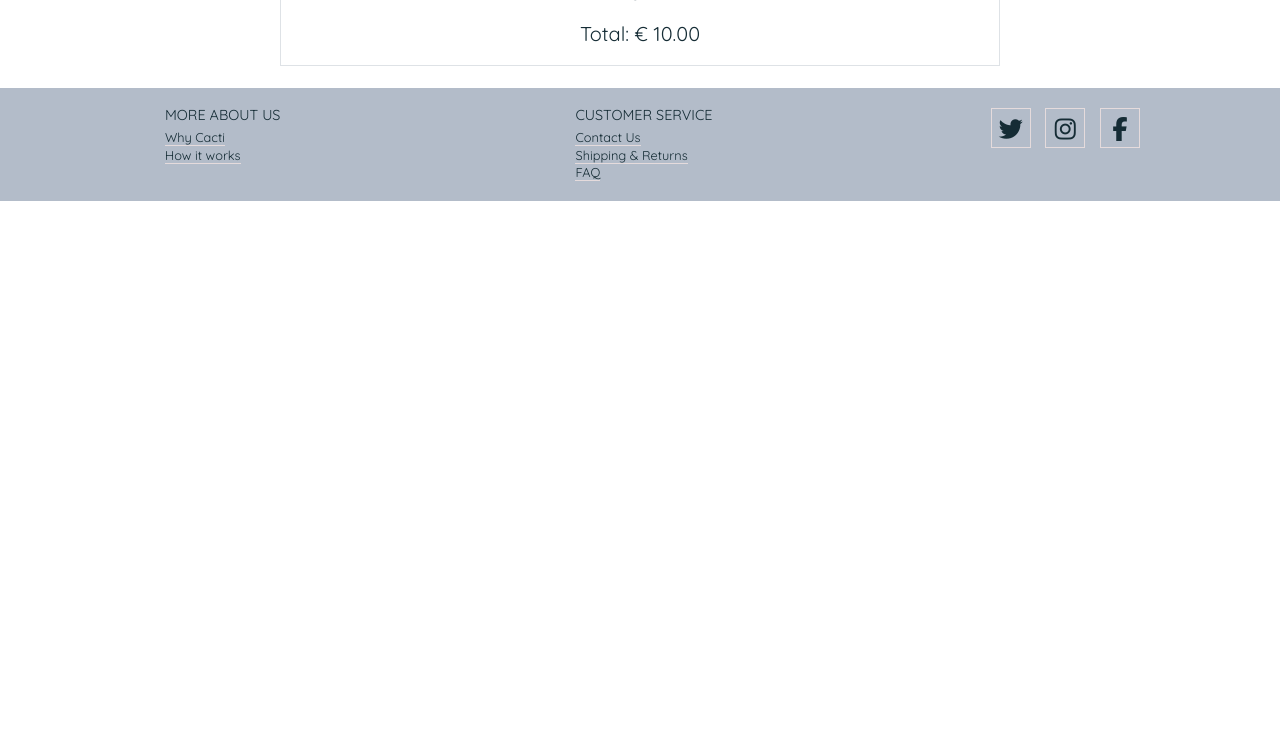
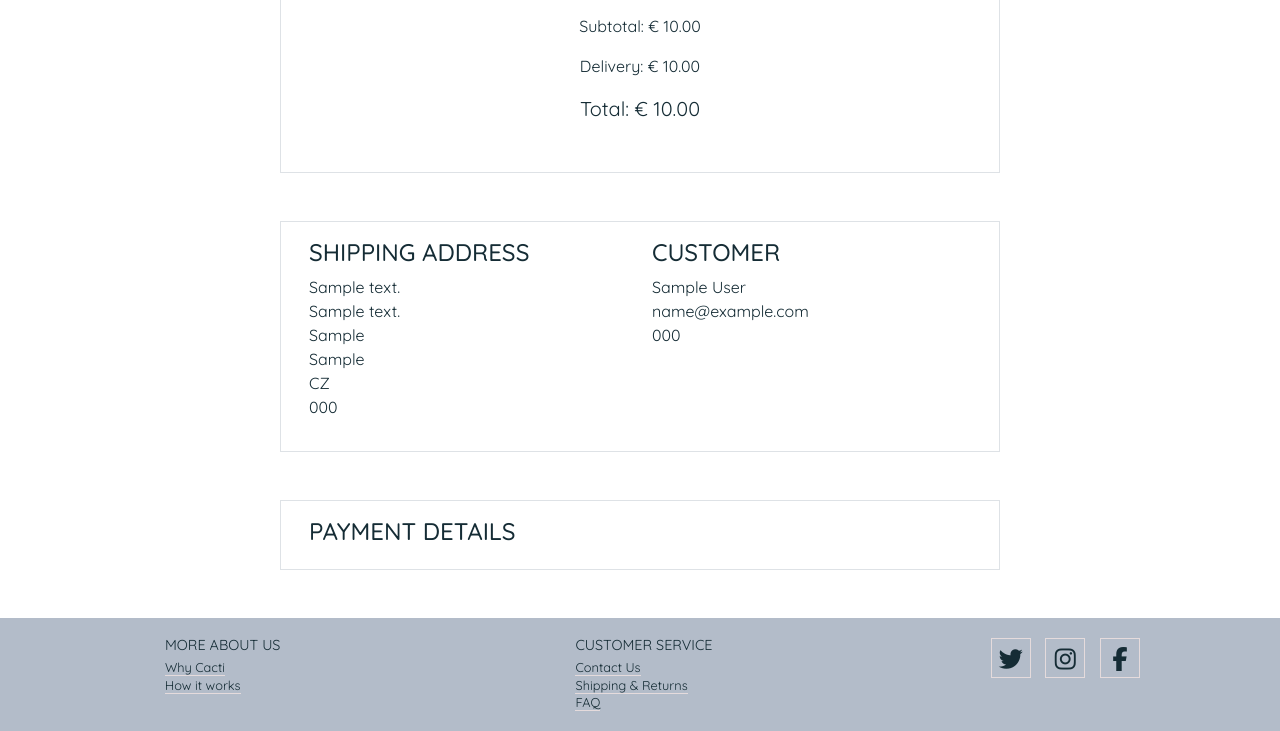
Before and after one commit to Code-Institute-Submissions/Prickly, a Django app: page /checkout/000/checkout_success/ in a window 1280 px wide. Shown: the part 599-1330 px from the top of the page. Before the commit the page ends 800 px from the top, so only its background shows below. Run offline with Django 3.2, Linux system fonts and the light colour scheme; tables that the repository leaves empty hold one stand-in row (values such as "Sample post"); some libraries are stand-ins or nearby versions.

Commit message:
feat: Complete checkout_success template

```diff
--- a/checkout/templates/checkout/checkout_success.html
+++ b/checkout/templates/checkout/checkout_success.html
@@ -3,41 +3,85 @@
 
 {% block content%}
 <div class="container">
-    <h1>Your order has been successfully proccessed.</h1>
-    <p>Your order number is {{ order.order_number }}</p>
-    <p>We sent confirmation to your e-mail: {{ order.email }} </p>
-    <p>Order Summary:</p>
-    <div class="container border pt-5" style="max-width: 720px;">
-        <!-- Loop through the items in the cart and display each in a row -->
+    <div class="text-center mb-5">
+        <h1 class="my-5 text-uppercase">You're Awesome</h1>
+        <p>
+            For your order <span class="fs-5">{{ order.order_number }}</span> you pricked out some amazing items.
+        </p>
+        <p>
+            Check your email ({{ order.email }}) for confirmation and don't be a stranger -
+            write a review, we would love to hear from you.
+        </p>
+    </div>
+    <!-- Order Item Information -->
+    <div class="row mx-auto border px-0 py-3 p-sm-3 mb-5" style="max-width: 720px;">
+        <h4 class="text-uppercase">Items</h4>
         {% for item in order.order_line.all %}
             <div class="row text-center">
                 <!-- Item image -->
-                <div class="col-12 col-sm-6 col-md-3 row">
-                    <div class="col text-sm-end">
+                <div class="col-12 col-sm-4 col-md-3">
+                    <div class="text-sm-end">
                         <img src="{{ item.product.main_pic.url }}" alt="An image of {{ item.product.name }}" style="height: 200px;">
                     </div>
                 </div>
                 <!-- Item details -->
-                <div class="col-12 col-sm-6 col-md-9 pt-sm-5 pb-5 row">
-                    <div class="col-12 col-md-8">
-                        <p class="fw-bold text-uppercase">{{ item.product.name }}</p>
-                        <p>€ {{ item.product.price }}</p>
+                <div class="col-9 col-sm-5 px-0 m-auto row">
+                    <div class="col-12">
+                        <p class="fw-bold text-uppercase mb-2">{{ item.product.name }}</p>
                     </div>
-                    <div class="col-12 col-md-4">
-                        <p class="fs-5">€ {{ item.line_total }}</p>
+                    <div class="col-5">
+                        <p class="text-end"><small>€ {{ item.product.price }}</small></p>
+                    </div>
+                    <div class="col-4 text-start">
+                        <small>X{{ item.quantity }}</small>
                     </div>
                 </div>
+                <div class="col-3 px-0 m-auto">
+                    <p class="fs-5">€ {{ item.line_total }}</p>
+                </div>
             </div>
-            <hr>
         {% endfor %}
-        <div class="row">
-            <div class="col text-center">
-                    <p>Subtotal: € {{ order.subtotal }}</p>
-                    <p>Delivery: € {{ order.delivery_cost }}</p>
-                <p class="fs-5">Total: € {{ order.total }}</p>
+        <hr>
+        <div class="col-12 text-center mb-3">
+            <p>Subtotal: € {{ order.subtotal }}</p>
+            <p>Delivery: € {{ order.delivery_cost }}</p>
+            <p class="fs-5">Total: € {{ order.total }}</p>
+        </div>
+    </div>
 
+    <!-- Personal and Shipping Information -->
+    <div class="row mx-auto border px-0 py-3 p-sm-3 mb-5" style="max-width: 720px;">
+        <!-- Shipping Address -->
+        <div class="col-12 col-sm-6">
+            <h4 class="text-uppercase">
+                Shipping Address
+            </h4>
+            <div class="mb-3">
+                <p class="mb-0">{{ order.address_line_1 }}</p>
+                <p class="mb-0">{{ order.address_line_2 }}</p>
+                <p class="mb-0">{{ order.city }}</p>
+                <p class="mb-0">{{ order.region }}</p>
+                <p class="mb-0">{{ order.country }}</p>
+                <p class="mb-0">{{ order.postcode }}</p>
             </div>
         </div>
+        <!-- Customer Details -->
+        <div class="col-12 col-sm-6">
+            <h4 class="text-uppercase">
+                Customer
+            </h4>
+            <div class="mb-3">
+                <p class="mb-0">{{ order.full_name }}</p>
+                <p class="mb-0">{{ order.email }}</p>
+                <p class="mb-0">{{ order.phone_number }}</p>
+            </div>
+        </div>
+    </div>
+    <!-- Payment Information -->
+    <div class="row mx-auto border px-0 py-3 p-sm-3 mb-5" style="max-width: 720px;">
+        <h4 class="text-uppercase">
+            Payment Details
+        </h4>
     </div>
 </div>
 
```
